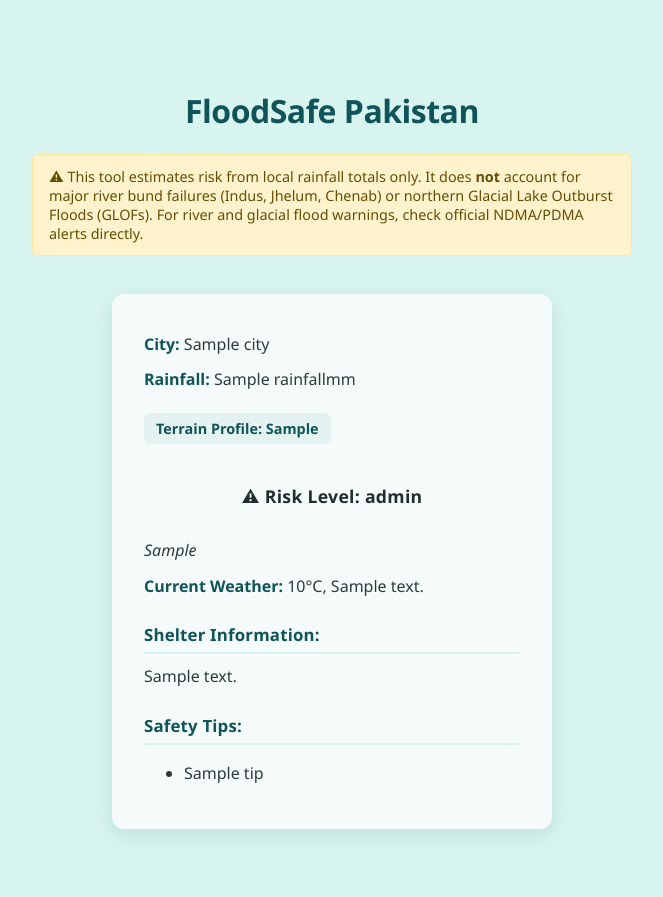
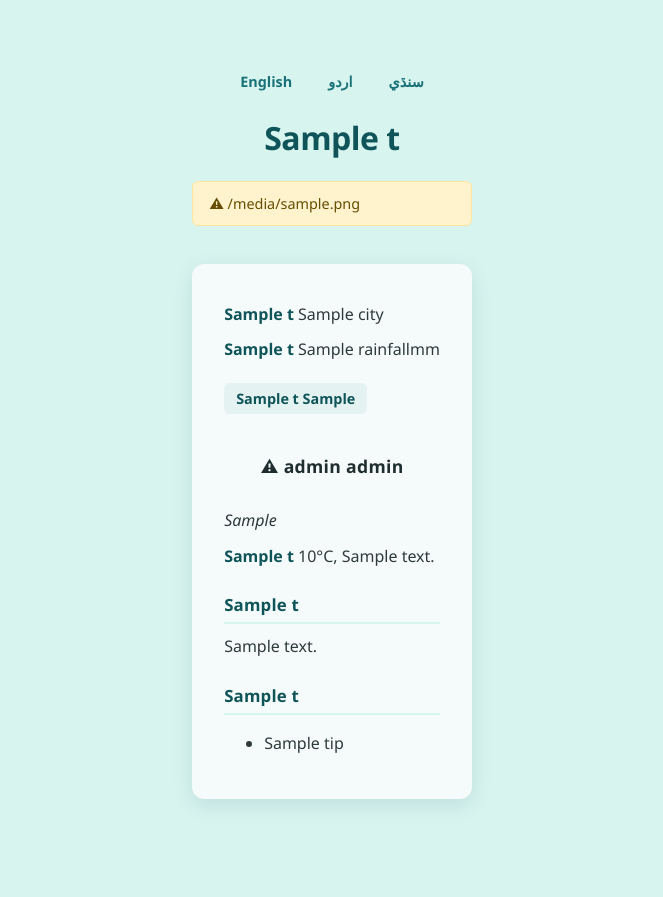
Before and after one commit to jam-tamache/Floodsafe-Pakistan, a Flask app: template templates/check.html in a window 1280 px wide. Shown: the whole page, without its empty margins (308-971 px from the left). After the commit the page ends 805 px from the top, so only its background shows below. Run offline with Flask 3, Linux system fonts and the light colour scheme; the template is opened without the code that fills it: most values are stand-ins (such as "Sample title", 1, 10 or a date in 2020).

Commit message:
Updated project

```diff
--- a/static/style.css
+++ b/static/style.css
@@ -178,6 +178,50 @@ button:hover {
     }
 }
 
+.lang-switch {
+    display: flex;
+    justify-content: center;
+    gap: 16px;
+    margin-bottom: 8px;
+}
+
+.lang-switch a {
+    color: #197278;
+    text-decoration: none;
+    font-weight: 600;
+    font-size: 0.9rem;
+    padding: 4px 10px;
+    border-radius: 6px;
+}
+
+.lang-switch a:hover {
+    background-color: #E4F3F1;
+}
+
+.lang-switch a.lang-active {
+    background-color: #197278;
+    color: white;
+}
+
+.lang-pending-note {
+    text-align: center;
+    font-size: 0.85rem;
+    color: #856404;
+    background-color: #FFF3CD;
+    border: 1px solid #FFE69C;
+    border-radius: 6px;
+    padding: 8px 12px;
+    margin-bottom: 12px;
+}
+
+html[dir="rtl"] .results {
+    text-align: right;
+}
+
+html[dir="rtl"] .lang-switch {
+    direction: ltr;
+}
+
 .disclaimer-banner {
     background-color: #fff3cd;
     color: #664d03;
--- a/templates/check.html
+++ b/templates/check.html
@@ -1,6 +1,6 @@
 <!DOCTYPE html>
 
-<html>
+<html lang="{{ lang }}" dir="{{ 'rtl' if lang in ['ur', 'sd'] else 'ltr' }}">
 
 <head>
     <title>FloodSafe_Pakistan</title>
@@ -10,32 +10,36 @@
 
 <body>
 <div class="container">
-    <h1>FloodSafe Pakistan</h1>
+
+    <div class="lang-switch">
+        <a href="?lang=en{% if city %}&city={{ city }}&rainfall={{ rainfall }}{% endif %}" class="{{ 'lang-active' if lang == 'en' else '' }}">English</a>
+        <a href="?lang=ur{% if city %}&city={{ city }}&rainfall={{ rainfall }}{% endif %}" class="{{ 'lang-active' if lang == 'ur' else '' }}">اردو</a>
+        <a href="?lang=sd{% if city %}&city={{ city }}&rainfall={{ rainfall }}{% endif %}" class="{{ 'lang-active' if lang == 'sd' else '' }}">سنڌي</a>
+    </div>
+
+    <h1>{{ t.app_title }}</h1>
 
     <div class="disclaimer-banner">
-        ⚠ This tool estimates risk from local rainfall totals only. It does <strong>not</strong>
-        account for major river bund failures (Indus, Jhelum, Chenab) or northern Glacial Lake
-        Outburst Floods (GLOFs). For river and glacial flood warnings, check official NDMA/PDMA
-        alerts directly.
+        ⚠ {{ t.disclaimer_banner }}
     </div>
 
     <br>
     {% if error %}
     <p>{{ error }}</p>
-    <a href="/">Back</a>
+    <a href="{{ url_for('home', lang=lang) }}">{{ t.back_link }}</a>
 {% else %}
 <div class="results">
-    <p><strong>City:</strong> {{ city }}</p>
-    <p><strong>Rainfall:</strong> {{ rainfall }}mm</p>
-    <p>Terrain Profile: {{ terrain_profile }}</p>
-    <div class="risk-badge risk-{{ risk_level.split(' ')[0].lower() }}">
-    ⚠ Risk Level: {{ risk_level }}
-</div>
+    <p><strong>{{ t.city_label }}</strong> {{ city }}</p>
+    <p><strong>{{ t.rainfall_label }}</strong> {{ rainfall }}mm</p>
+    <p>{{ t.terrain_profile_label }} {{ terrain_profile }}</p>
+    <div class="risk-badge risk-{{ risk_level_key.split(' ')[0].lower() }}">
+        ⚠ {{ t.risk_level_label }} {{ risk_level }}
+    </div>
     <p class="terrain-warning">{{ terrain_warning }}</p>
-    <p><strong>Current Weather:</strong> {{ temp }}°C, {{ description }}</p>
-    <h3>Shelter Information:</h3>
+    <p><strong>{{ t.weather_label }}</strong> {{ temp }}°C, {{ description }}</p>
+    <h3>{{ t.shelter_heading }}</h3>
     <p>{{ shelter_message }}</p>
-    <h3>Safety Tips:</h3>
+    <h3>{{ t.safety_tips_heading }}</h3>
     <ul>
     {% for tip in safety_tips %}
     <li>{{ tip }}</li>
```
Also changed, not shown: templates/index.html (+21 -8 lines).
